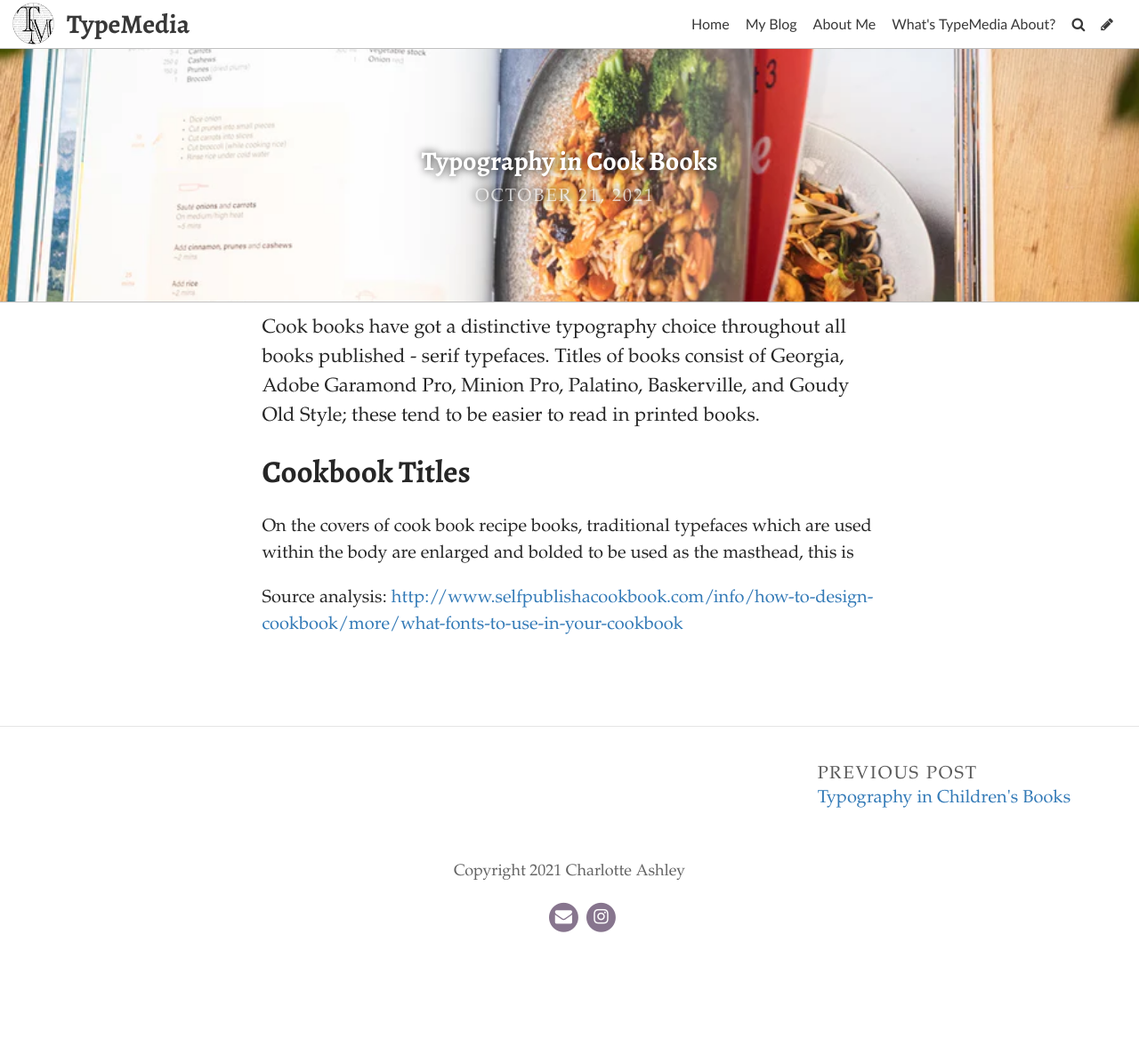
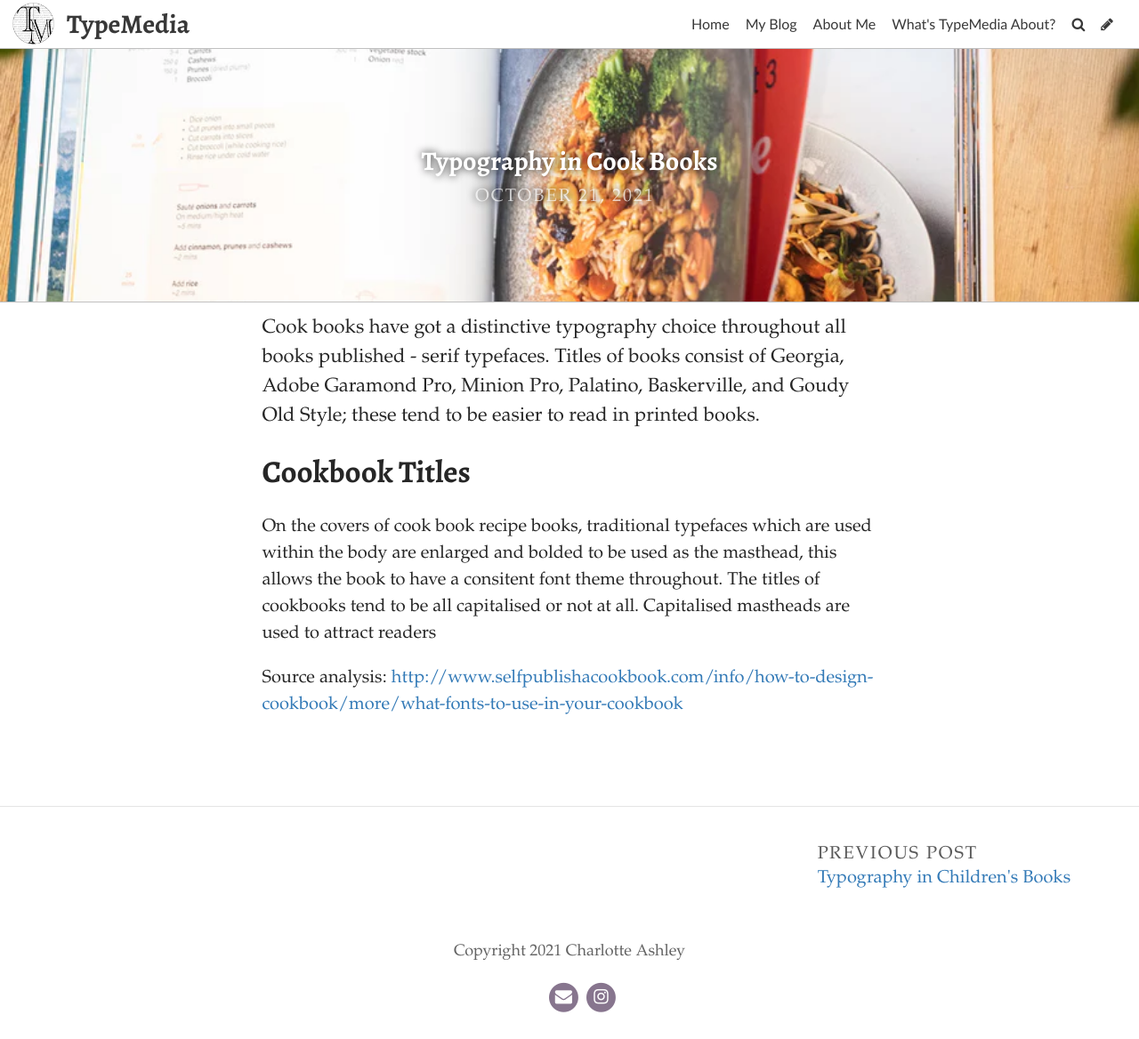
Before and after one commit to charlotteaashley/typo-design-template, a Jekyll site: the page built from _posts/2021-10-21-typography-in-cook-books.md, in a window 1280 px wide and 1168 px high. Shown: the whole window at 89% size. Built offline with Jekyll 4.4.1, drawn with Linux system fonts in a browser that asks for light colours; some web fonts are replaced.

Commit message:
Update Post “2021-10-21-typography-in-cook-books”

```diff
--- a/_posts/2021-10-21-typography-in-cook-books.md
+++ b/_posts/2021-10-21-typography-in-cook-books.md
@@ -10,10 +10,6 @@
 
 ## Cookbook Titles
 
-On the covers of cook book recipe books, traditional typefaces which are used within the body are enlarged and bolded to be used as the masthead, this is
-
-
-
-
+On the covers of cook book recipe books, traditional typefaces which are used within the body are enlarged and bolded to be used as the masthead, this allows the book to have a consitent font theme throughout. The titles of cookbooks tend to be all capitalised or not at all. Capitalised mastheads are used to attract readers
 
 Source analysis: <http://www.selfpublishacookbook.com/info/how-to-design-cookbook/more/what-fonts-to-use-in-your-cookbook>
```
